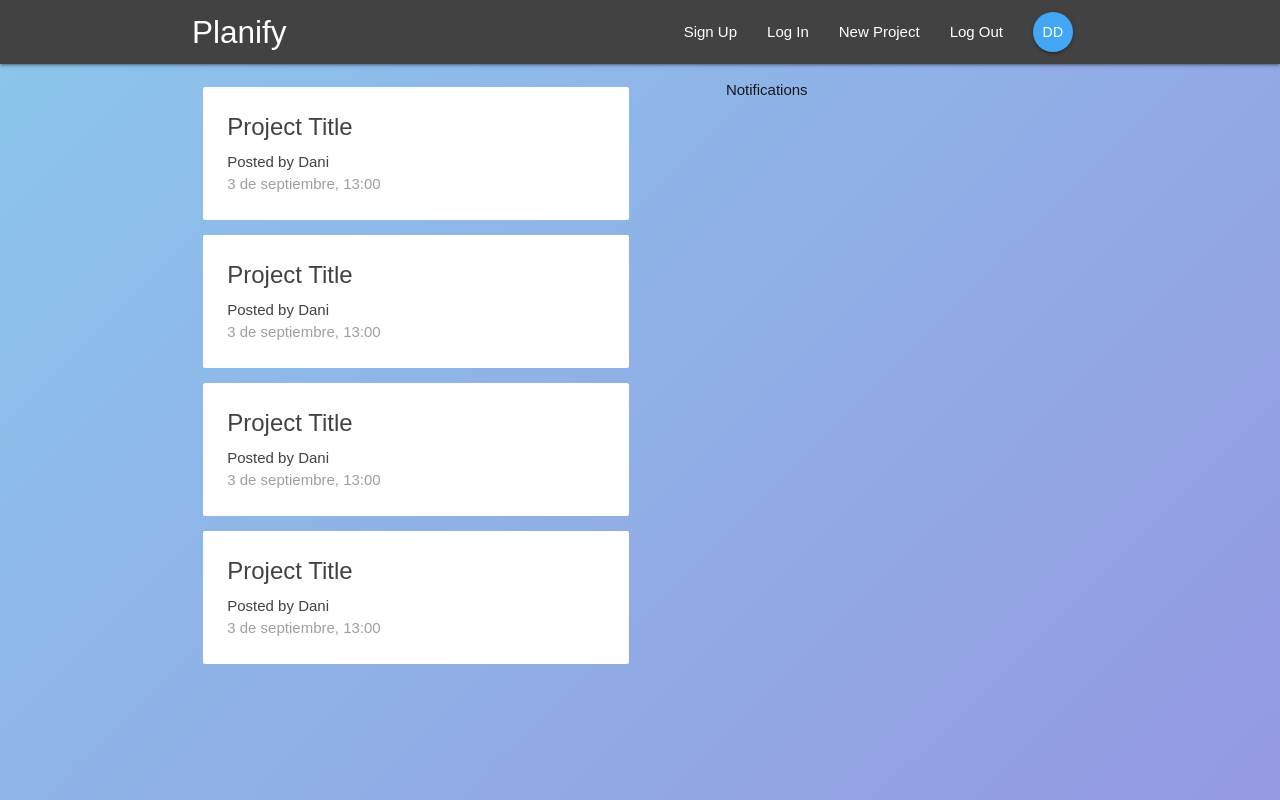
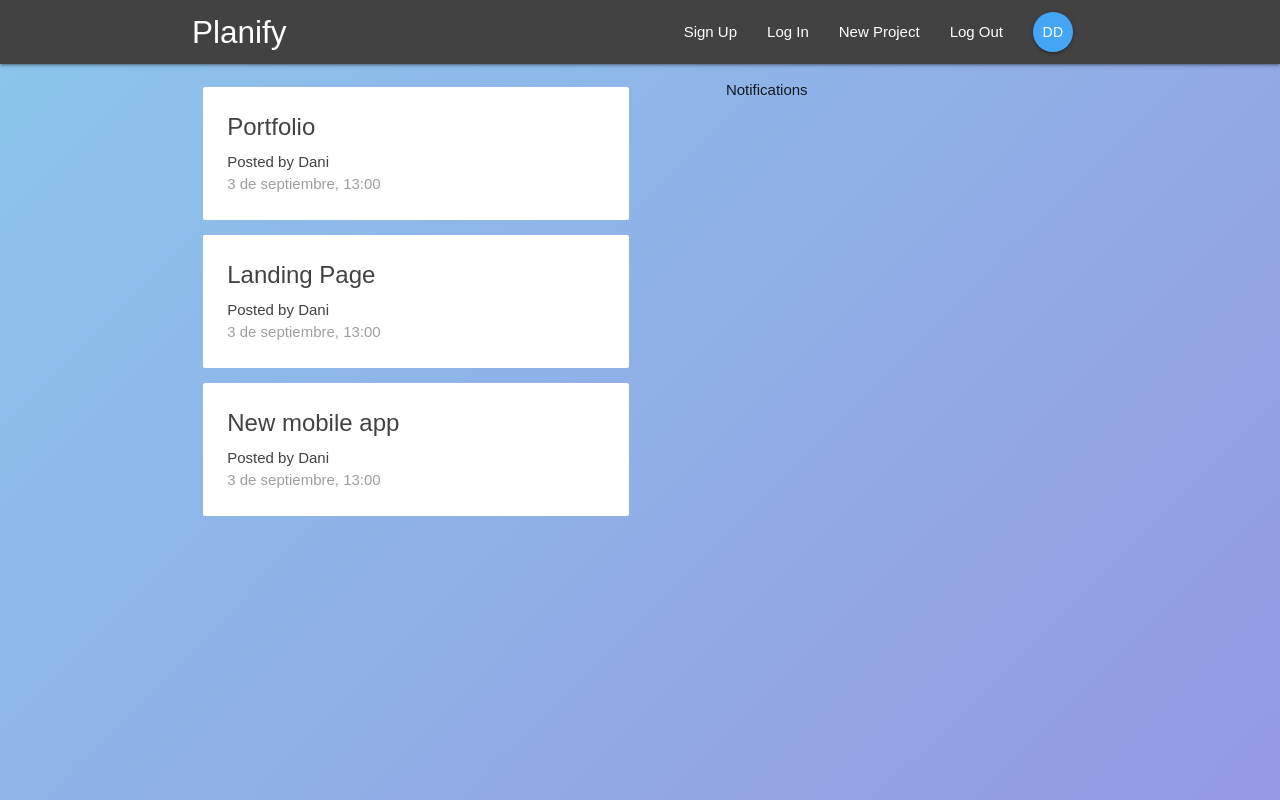
Before and after one commit to danidz96/planify, a React (Create React App) app: page / in a window 1280 px wide. Built offline with nearby package versions, Linux system fonts and the light colour scheme.

Commit message:
connect project components

```diff
--- a/src/components/dashboard/Dashboard.js
+++ b/src/components/dashboard/Dashboard.js
@@ -1,15 +1,19 @@
 import React, { Component } from 'react';
 import Notifications from './Notifications';
 import ProjectList from '../projects/ProjectList';
+import { connect } from 'react-redux'
 
 
-export default class Dashboard extends Component {
+class Dashboard extends Component {
     render(){
+        console.log(this.props);
+        const { projects } = this.props;
+
         return(
             <div className="dashboard container">
                 <div className="row">
                     <div className="col s12 m6">
-                        <ProjectList />
+                        <ProjectList projects={projects}/>
                     </div>
                     <div className="col s12 m5 offset-m1">
                         <Notifications />
@@ -19,3 +23,11 @@
         )
     }
 }
+
+const mapStateToProps = state => {
+    return {
+        projects: state.project.projects
+    }
+}
+
+export default connect(mapStateToProps)(Dashboard);
--- a/src/components/projects/ProjectList.js
+++ b/src/components/projects/ProjectList.js
@@ -1,13 +1,14 @@
 import React from 'react';
 import ProjectSummary from './ProjectSummary'
 
-const ProjectList = () => {
+const ProjectList = ({projects}) => {
     return (
         <div className="project-list section">
-            <ProjectSummary />
-            <ProjectSummary />
-            <ProjectSummary />
-            <ProjectSummary />
+            { projects && projects.map(project => {
+                return(
+                    <ProjectSummary project={project} key ={project.id} />
+                )
+            })}
         </div>
     )
 }
--- a/src/components/projects/ProjectSummary.js
+++ b/src/components/projects/ProjectSummary.js
@@ -1,10 +1,10 @@
 import React from 'react'
 
-const ProjectSummary = () => {
+const ProjectSummary = ({project}) => {
     return(
         <div className="card z-depth-0 grey-text text-darken-3">
             <div className="card-content grey-text text-darken-3">
-                <span className="card-title">Project Title</span>
+                <span className="card-title">{project.title}</span>
                 <p>Posted by Dani</p>
                 <p className="grey-text">3 de septiembre, 13:00</p>
             </div>
```
